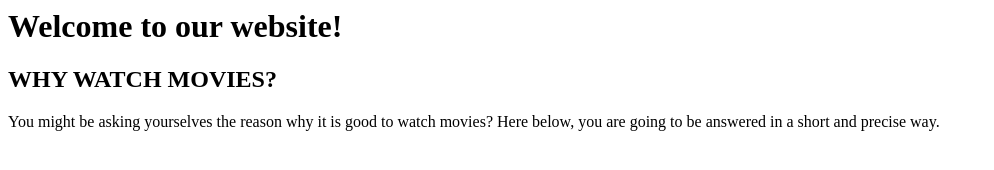
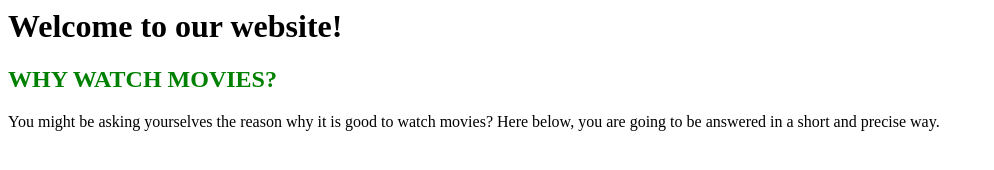
Before and after one commit to gashora/Delve, a plain HTML site: page index.html in a window 1280 px wide. Shown: the whole page, without its empty margins (0-994 px from the left). Drawn offline with Linux system fonts and the light colour scheme.

Commit message:
Update index.html

```diff
--- a/index.html
+++ b/index.html
@@ -4,7 +4,7 @@
 </head>
 <body style="background=colour: white;">
   <h1>Welcome to our website!</h1>
-  <h2 style="colour:green;"> WHY WATCH MOVIES?</h2>
+  <h2 style="color:green;"> WHY WATCH MOVIES?</h2>
   <p> You might be asking yourselves the reason why it is good to watch movies? Here below, you are going to be answered in a short and precise way.
   </p>
 </body>
```
